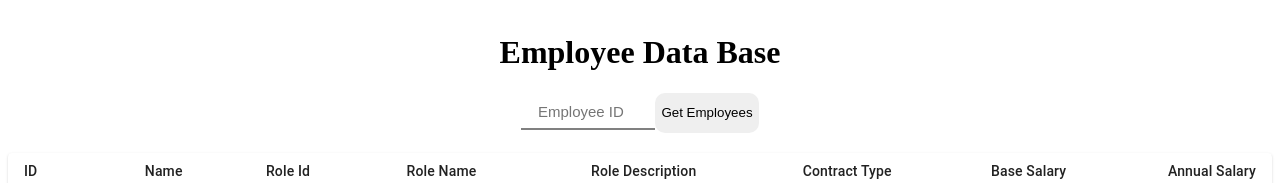
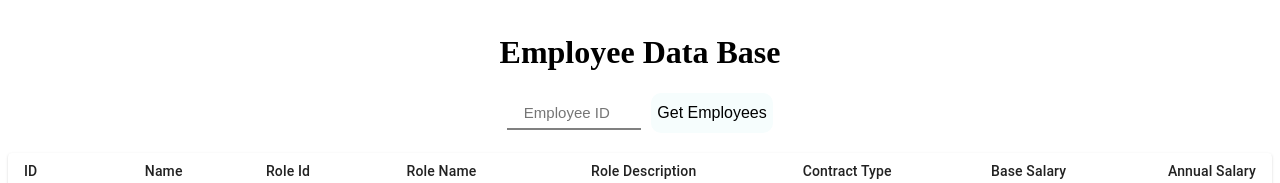
Before and after one commit to wilantury/mas-global-test-frontend, a React app: page / in a window 1280 px wide. Shown: the top 183 px of the page. Built offline with nearby package versions, Linux system fonts and the light colour scheme.

Commit message:
[Update] getEmployee Styles

```diff
--- a/src/components/GetEmployees/styles.js
+++ b/src/components/GetEmployees/styles.js
@@ -9,9 +9,10 @@ export const Button = styled.button`
     height: 40px;
     border: none;
     border-radius: 10px;
-    font-size: 20px
-    background-color: transparent;
+    font-size: medium;
+    background-color: #F6FDFD;
     outline: none;
+    margin-left: 10px;
     &:hover {
         background-color:#F9F9F8;
         cursor: pointer;
```
